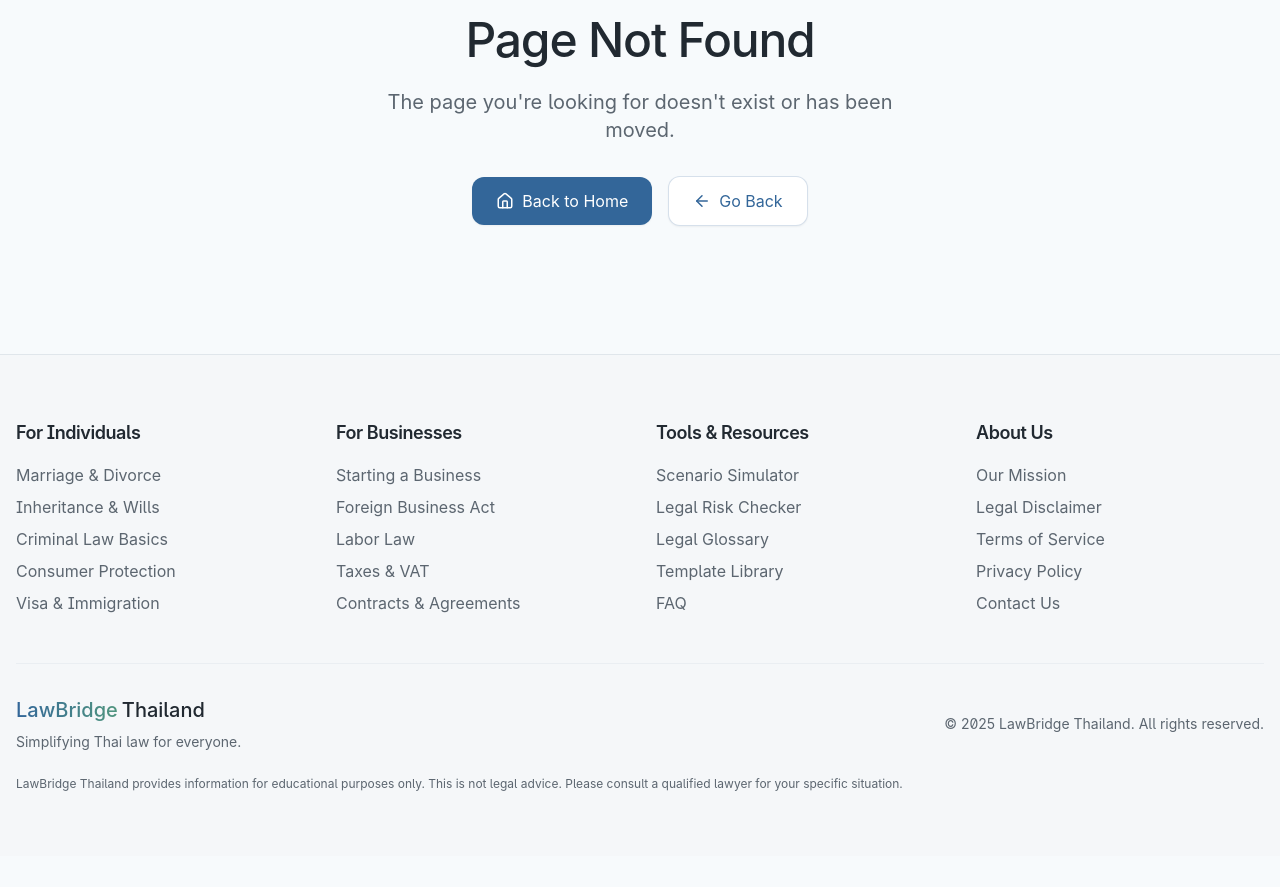
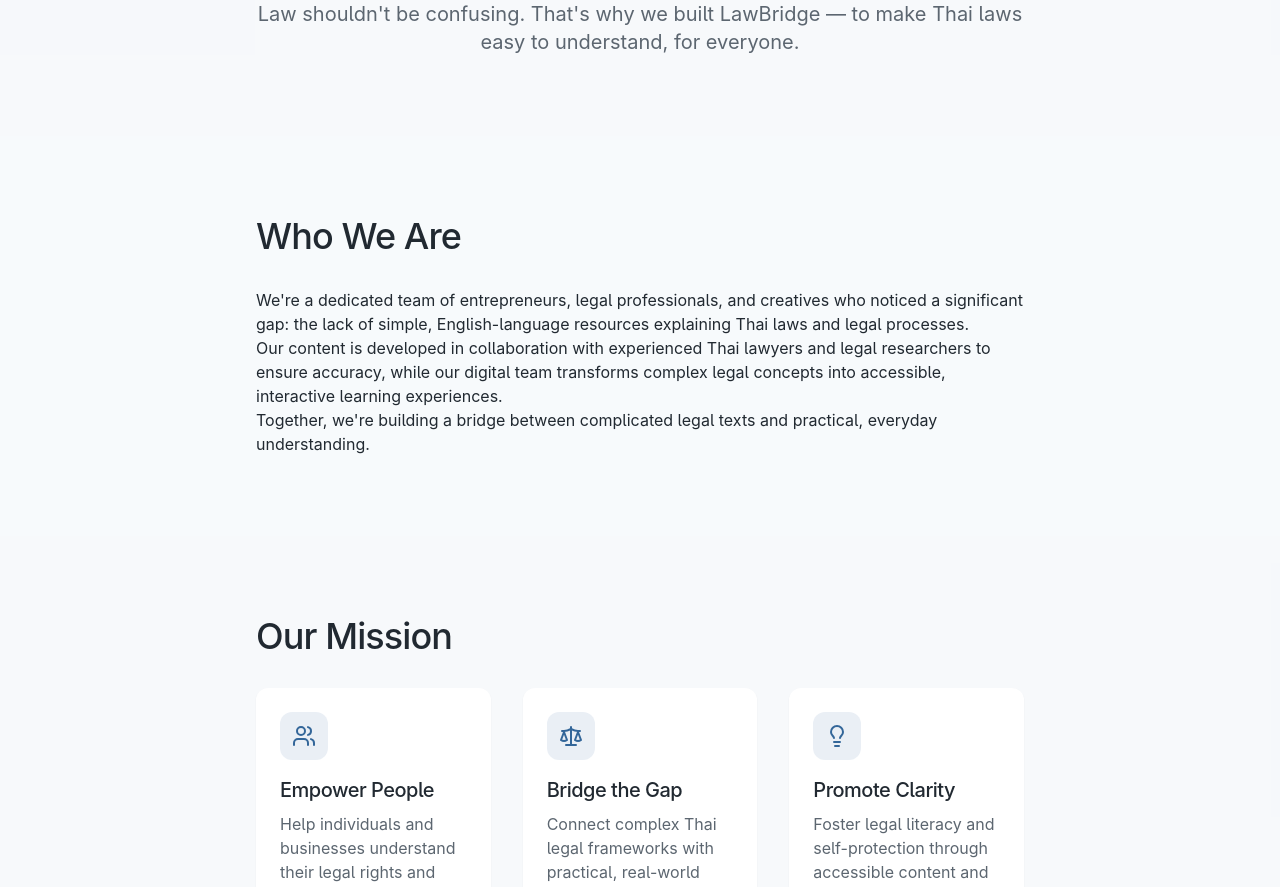
Before and after one commit to namenotavailible/lawbridge-thailand, a React (Vite) app: page /about in a window 1280 px wide. Shown: the part 200-1087 px from the top of the page. Before the commit the page ends 1056 px from the top, so only its background shows below. Built offline with nearby package versions, Linux system fonts and the light colour scheme.

Commit message:
Add About Us page
Implement the About Us page with content as specified in the prompt.

```diff
--- a/src/App.tsx
+++ b/src/App.tsx
@@ -9,6 +9,7 @@ import { useLocation } from "react-router-dom";
 
 // Pages
 import Index from "./pages/Index";
+import About from "./pages/About";
 import NotFound from "./pages/NotFound";
 import IndividualsIndex from "./pages/individuals/Index";
 import BusinessesIndex from "./pages/businesses/Index";
@@ -25,6 +26,7 @@ const AnimatedRoutes = () => {
     <AnimatePresence mode="wait">
       <Routes location={location} key={location.pathname}>
         <Route path="/" element={<Index />} />
+        <Route path="/about" element={<About />} />
         <Route path="/individuals" element={<IndividualsIndex />} />
         <Route path="/businesses" element={<BusinessesIndex />} />
         <Route path="/resources" element={<ResourcesIndex />} />
--- /dev/null
+++ b/src/pages/About.tsx
@@ -0,0 +1,225 @@
+
+import { useEffect } from "react";
+import PageTransition from "@/components/layout/PageTransition";
+import Navbar from "@/components/layout/Navbar";
+import Footer from "@/components/layout/Footer";
+import SectionHeading from "@/components/ui/SectionHeading";
+import { Button } from "@/components/ui/button";
+import { Link } from "react-router-dom";
+import { ArrowRight, Users, Scale, Lightbulb, PencilRuler, Target, Building2 } from "lucide-react";
+
+const About = () => {
+  // Reset scroll position when page loads
+  useEffect(() => {
+    window.scrollTo(0, 0);
+  }, []);
+
+  return (
+    <PageTransition>
+      <Navbar />
+
+      <main className="flex-1">
+        {/* Hero Section */}
+        <section className="pt-24 pb-16 md:pt-32 md:pb-20 bg-secondary/30">
+          <div className="container px-4">
+            <div className="max-w-3xl mx-auto text-center">
+              <h1 className="text-3xl sm:text-4xl md:text-5xl font-display font-medium mb-6 tracking-tight">
+                About <span className="text-primary">LawBridge Thailand</span>
+              </h1>
+
+              <p className="text-xl text-muted-foreground">
+                Law shouldn't be confusing. That's why we built LawBridge — to make Thai laws easy to understand, for everyone.
+              </p>
+            </div>
+          </div>
+        </section>
+
+        {/* Who We Are Section */}
+        <section className="py-16 md:py-20">
+          <div className="container px-4">
+            <div className="max-w-3xl mx-auto">
+              <SectionHeading
+                title="Who We Are"
+                align="left"
+                className="mb-8"
+              />
+
+              <div className="prose prose-lg max-w-none">
+                <p>
+                  We're a dedicated team of entrepreneurs, legal professionals, and creatives who noticed a significant gap: the lack of simple,
+                  English-language resources explaining Thai laws and legal processes.
+                </p>
+
+                <p>
+                  Our content is developed in collaboration with experienced Thai lawyers and legal researchers to ensure accuracy,
+                  while our digital team transforms complex legal concepts into accessible, interactive learning experiences.
+                </p>
+
+                <p>
+                  Together, we're building a bridge between complicated legal texts and practical, everyday understanding.
+                </p>
+              </div>
+            </div>
+          </div>
+        </section>
+
+        {/* Our Mission Section */}
+        <section className="py-16 md:py-20 bg-secondary/30">
+          <div className="container px-4">
+            <div className="max-w-3xl mx-auto">
+              <SectionHeading
+                title="Our Mission"
+                align="left"
+                className="mb-8"
+              />
+
+              <div className="grid grid-cols-1 md:grid-cols-3 gap-8">
+                <div className="bg-card rounded-xl p-6 shadow-sm">
+                  <div className="w-12 h-12 rounded-lg bg-primary/10 text-primary flex items-center justify-center mb-4">
+                    <Users size={24} />
+                  </div>
+                  <h3 className="text-xl font-medium mb-2">Empower People</h3>
+                  <p className="text-muted-foreground">
+                    Help individuals and businesses understand their legal rights and responsibilities in Thailand.
+                  </p>
+                </div>
+
+                <div className="bg-card rounded-xl p-6 shadow-sm">
+                  <div className="w-12 h-12 rounded-lg bg-primary/10 text-primary flex items-center justify-center mb-4">
+                    <Scale size={24} />
+                  </div>
+                  <h3 className="text-xl font-medium mb-2">Bridge the Gap</h3>
+                  <p className="text-muted-foreground">
+                    Connect complex Thai legal frameworks with practical, real-world applications and explanations.
+                  </p>
+                </div>
+
+                <div className="bg-card rounded-xl p-6 shadow-sm">
+                  <div className="w-12 h-12 rounded-lg bg-primary/10 text-primary flex items-center justify-center mb-4">
+                    <Lightbulb size={24} />
+                  </div>
+                  <h3 className="text-xl font-medium mb-2">Promote Clarity</h3>
+                  <p className="text-muted-foreground">
+                    Foster legal literacy and self-protection through accessible content and interactive tools.
+                  </p>
+                </div>
+              </div>
+            </div>
+          </div>
+        </section>
+
+        {/* What Makes Us Different Section */}
+        <section className="py-16 md:py-20">
+          <div className="container px-4">
+            <div className="max-w-3xl mx-auto">
+              <SectionHeading
+                title="What Makes Us Different"
+                align="left"
+                className="mb-8"
+              />
+
+              <div className="space-y-6">
+                <div className="flex gap-4">
+                  <div className="w-10 h-10 rounded-lg bg-accent/10 text-accent flex-shrink-0 flex items-center justify-center">
+                    <PencilRuler size={20} />
+                  </div>
+                  <div>
+                    <h3 className="text-xl font-medium mb-1">Interactive Experiences</h3>
+                    <p className="text-muted-foreground">
+                      Our scenario simulators and tools teach you about Thai law through practical, real-world situations.
+                    </p>
+                  </div>
+                </div>
+
+                <div className="flex gap-4">
+                  <div className="w-10 h-10 rounded-lg bg-accent/10 text-accent flex-shrink-0 flex items-center justify-center">
+                    <Target size={20} />
+                  </div>
+                  <div>
+                    <h3 className="text-xl font-medium mb-1">Clear Language</h3>
+                    <p className="text-muted-foreground">
+                      We translate complex legal jargon into straightforward English that anyone can understand.
+                    </p>
+                  </div>
+                </div>
+
+                <div className="flex gap-4">
+                  <div className="w-10 h-10 rounded-lg bg-accent/10 text-accent flex-shrink-0 flex items-center justify-center">
+                    <Building2 size={20} />
+                  </div>
+                  <div>
+                    <h3 className="text-xl font-medium mb-1">Built for Everyone</h3>
+                    <p className="text-muted-foreground">
+                      Our platform serves expats, entrepreneurs, students, and Thai citizens alike with tailored resources.
+                    </p>
+                  </div>
+                </div>
+              </div>
+            </div>
+          </div>
+        </section>
+
+        {/* Our Vision Section */}
+        <section className="py-16 md:py-20 bg-gradient-to-b from-white to-secondary/30">
+          <div className="container px-4">
+            <div className="max-w-3xl mx-auto">
+              <SectionHeading
+                title="Our Vision"
+                align="left"
+                className="mb-8"
+              />
+
+              <div className="prose prose-lg max-w-none">
+                <p>
+                  We aim to become Thailand's most trusted legal knowledge platform in English, reducing legal mistakes
+                  and misunderstandings for both foreigners and Thai citizens.
+                </p>
+
+                <p>
+                  Looking ahead, we envision expanding our approach across Southeast Asia, providing reliable,
+                  practical legal education that empowers individuals and businesses throughout the region.
+                </p>
+              </div>
+            </div>
+          </div>
+        </section>
+
+        {/* CTA Section */}
+        <section className="py-16 md:py-20">
+          <div className="container px-4">
+            <div className="max-w-3xl mx-auto rounded-2xl bg-gradient-to-br from-primary/10 to-accent/10 p-8 sm:p-12 text-center">
+              <h2 className="text-2xl sm:text-3xl font-display font-medium mb-4">
+                Ready to Navigate Thai Law with Confidence?
+              </h2>
+
+              <p className="text-lg text-muted-foreground mb-8 max-w-2xl mx-auto">
+                We're here to make law less scary — and more useful. Explore our tools, read our guides,
+                or drop us a message if you've got legal questions.
+              </p>
+
+              <div className="flex flex-col sm:flex-row items-center justify-center gap-4">
+                <Button asChild>
+                  <Link to="/tools/scenario-simulator">
+                    Try Our Simulator
+                    <ArrowRight className="ml-2" size={16} />
+                  </Link>
+                </Button>
+
+                <Button asChild variant="outline">
+                  <Link to="/resources">
+                    Explore Resources
+                    <ArrowRight className="ml-2" size={16} />
+                  </Link>
+                </Button>
+              </div>
+            </div>
+          </div>
+        </section>
+      </main>
+
+      <Footer />
+    </PageTransition>
+  );
+};
+
+export default About;
```
